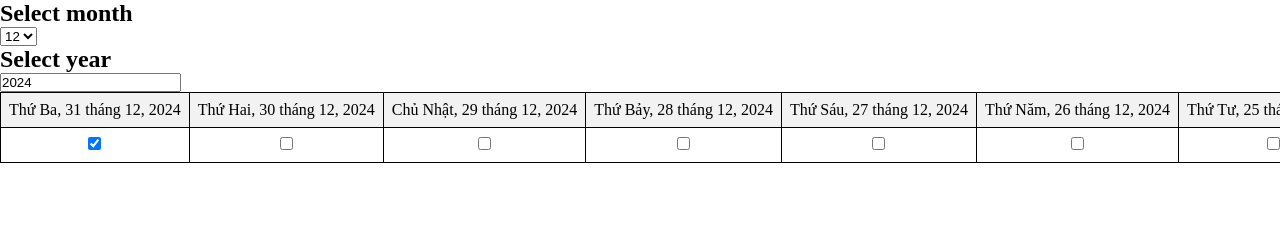
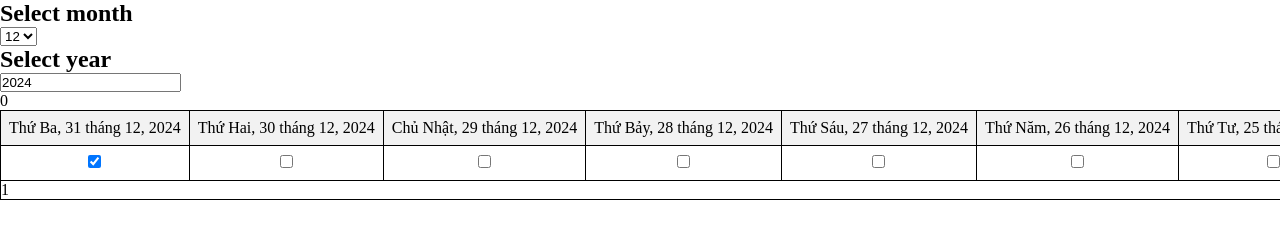
Before and after one commit to nguyennb28/template_checkbox_sheet, a website: page public/index.html in a window 1280 px wide. Both pictures are taken after a click on the checkbox 94 px from the left and 143 px from the top of the page. Shown: the top 238 px of the page. Drawn offline with Linux system fonts and the light colour scheme.

Commit message:
add total count feature for checkboxes; update table structure and styling

```diff
--- a/public/index.html
+++ b/public/index.html
@@ -23,6 +23,9 @@
         <tbody>
           <tr class="list-checkbox"></tr>
         </tbody>
+        <tfoot>
+          <tr class="list-total">0</tr>
+        </tfoot>
       </table>
     </div>
     <script src="index.js"></script>
--- a/public/index.js
+++ b/public/index.js
@@ -59,6 +59,20 @@ function listDateMonthYear(days) {
       day: "numeric",
     })}
     </td>`;
-    listCheckbox.innerHTML += `<td><input type="checkbox" name="date" value="${index}-${selectMonth.value}-${inputYear.value}" /></td>`;
+    listCheckbox.innerHTML += `<td><input type="checkbox" class="input-checkbox" name="date" value="${index}-${selectMonth.value}-${inputYear.value}" /></td>`;
   }
 }
+
+const inputCheckbox = document.querySelectorAll(".input-checkbox");
+const listTotal = document.querySelector(".list-total");
+let total = 0;
+for (let event of inputCheckbox) {
+  event.addEventListener("change", function (e) {
+    if (e.target.checked) {
+      total += 1;
+    } else {
+      total -= 1;
+    }
+    listTotal.textContent = total;
+  });
+}
--- a/public/style.css
+++ b/public/style.css
@@ -9,7 +9,8 @@
   border-collapse: collapse;
   overflow-x: scroll;
 }
-#table-date-month-year th, #table-date-month-year td {
+#table-date-month-year th,
+#table-date-month-year td {
   padding: 8px;
   text-align: left;
 }
@@ -27,6 +28,3 @@
   text-wrap: nowrap;
   text-align: center;
 }
-/* table {
-  border: 1px solid #000;
-} */
```
Lines whose indentation alone changed are shown as unchanged.
